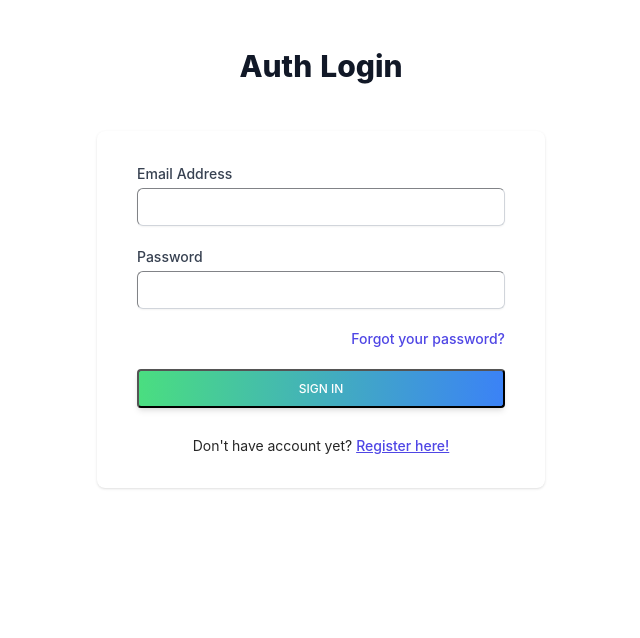
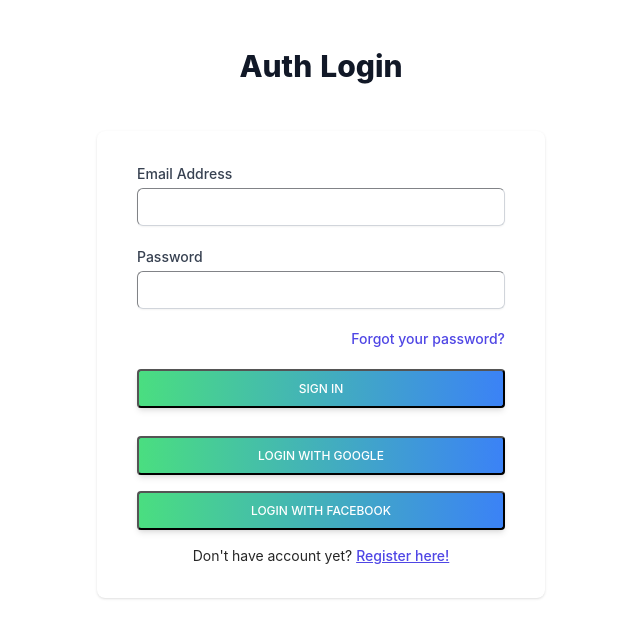
Before and after one commit to Tetcha/pss-fe, a Next.js app: page /auth/login in a window 1280 px wide. Shown: the top 638 px of the page, without its empty margins (319-959 px from the left). Built offline with nearby package versions, Linux system fonts and the light colour scheme; no server answers.

Commit message:
Add Login firebase

```diff
--- a/package.json
+++ b/package.json
@@ -27,6 +27,7 @@
 		"antd": "4.23.6",
 		"axios": "^1.2.1",
 		"clsx": "^1.2.1",
+		"firebase": "^9.16.0",
 		"moment": "^2.29.4",
 		"next": "13.0.7",
 		"next-seo": "^5.15.0",
--- a/src/components/Auth/Login/index.tsx
+++ b/src/components/Auth/Login/index.tsx
@@ -2,15 +2,16 @@
 import { FunctionComponent } from 'react';
 import { useForm } from 'react-hook-form';
 import Link from 'next/link';
+import { FacebookAuthProvider, GoogleAuthProvider, signInWithPopup } from 'firebase/auth';
 
 import { FormErrorMessage, FormWrapper, TextField } from 'src/components/Input';
 import { routes } from 'src/components/routes';
 import { store } from 'src/store';
 import { apiActions } from 'src/store/api';
 
+import { auth } from '../../../config/firebase';
 import { authLogin } from './action';
 import { AuthLoginDto } from './interface';
-
 const defaultValues: AuthLoginDto = {
 	password: '',
 	email: '',
@@ -35,6 +36,21 @@
 		// router.push(routes.homeUrl);
 	};
 
+	const googleAuth = new GoogleAuthProvider();
+	const handleGoogleLogin = async () => {
+		try {
+			const res = await signInWithPopup(auth, googleAuth);
+			console.log('respond', res);
+		} catch (error) {
+			console.log('error', error);
+		}
+	};
+
+	const facebookAuth = new FacebookAuthProvider();
+	const handleFacebookLogin = async () => {
+		const res = await signInWithPopup(auth, facebookAuth);
+		console.log('respond', res);
+	};
 	return (
 		<div className="flex flex-col justify-center w-full min-h-full py-12 intro-y sm:px-6 lg:px-8">
 			<div className="sm:mx-auto sm:w-full sm:max-w-md">
@@ -59,11 +75,22 @@
 							<div className="flex flex-col items-center space-y-4">
 								<button
 									type="submit"
-									className="flex justify-center px-6 py-2.5 text-white font-medium text-xs leading-tight uppercase rounded shadow-md hover:bg-blue-700 hover:shadow-lg focus:shadow-lg focus:outline-none focus:ring-0 active:shadow-lg transition duration-150 ease-in-out w-full mb-3 bg-gradient-to-r from-green-400 to-blue-500 hover:from-green-600 hover:to-blue-700"
+									className="flex justify-center px-6 py-2.5 text-white font-medium text-xs leading-tight uppercase rounded shadow-md hover:bg-blue-700 hover:shadow-lg focus:shadow-lg focus:outline-none focus:ring-0 active:shadow-lg transition duration-150 ease-in-out w-full mb-3 bg-gradient-to-r from-green-400 to-blue-500 hover:from-green-600 hover:to-blue-700 cursor-pointer"
 								>
 									Sign in
 								</button>
-
+								<button
+									onClick={handleGoogleLogin}
+									className="flex justify-center px-6 py-2.5 text-white font-medium text-xs leading-tight uppercase rounded shadow-md hover:bg-blue-700 hover:shadow-lg focus:shadow-lg focus:outline-none focus:ring-0 active:shadow-lg transition duration-150 ease-in-out w-full mb-3 bg-gradient-to-r from-green-400 to-blue-500 hover:from-green-600 hover:to-blue-700 cursor-pointer"
+								>
+									Login With Google
+								</button>
+								<button
+									onClick={handleFacebookLogin}
+									className="flex justify-center px-6 py-2.5 text-white font-medium text-xs leading-tight uppercase rounded shadow-md hover:bg-blue-700 hover:shadow-lg focus:shadow-lg focus:outline-none focus:ring-0 active:shadow-lg transition duration-150 ease-in-out w-full mb-3 bg-gradient-to-r from-green-400 to-blue-500 hover:from-green-600 hover:to-blue-700 cursor-pointer"
+								>
+									Login With Facebook
+								</button>
 								<div className="space-x-1 text-sm">
 									<span className="">Don&apos;t have account yet?</span>
 									<Link href={routes.registerUrl} legacyBehavior>
--- /dev/null
+++ b/src/config/firebase/index.ts
@@ -0,0 +1,14 @@
+import { initializeApp } from 'firebase/app';
+import { getAuth } from 'firebase/auth';
+const firebaseConfig = {
+	apiKey: 'AIzaSyCmalbHJEAtSQXS8fRPpGL4nKrfzAI8umc',
+	authDomain: 'psych-support-system.firebaseapp.com',
+	projectId: 'psych-support-system',
+	storageBucket: 'psych-support-system.appspot.com',
+	messagingSenderId: '585027434337',
+	appId: '1:585027434337:web:a367cb531c18141b237720',
+};
+
+// Initialize Firebase
+const app = initializeApp(firebaseConfig);
+export const auth = getAuth(app);
```
Also changed, not shown: 1 other file (tests, documents, lock files or other folders).
